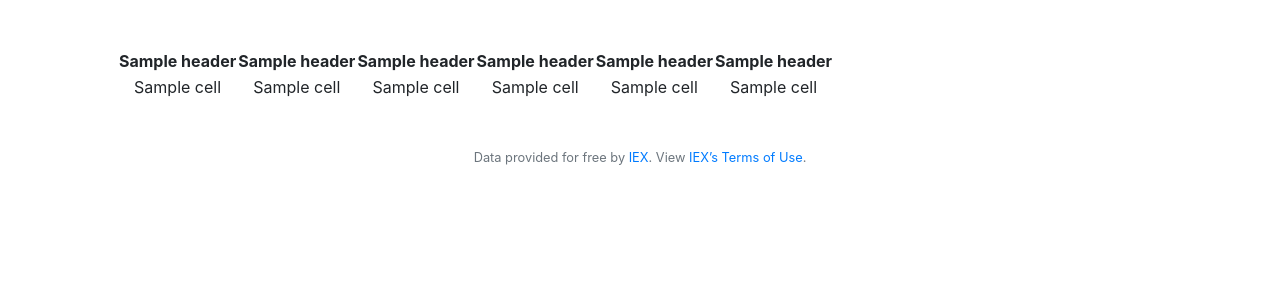
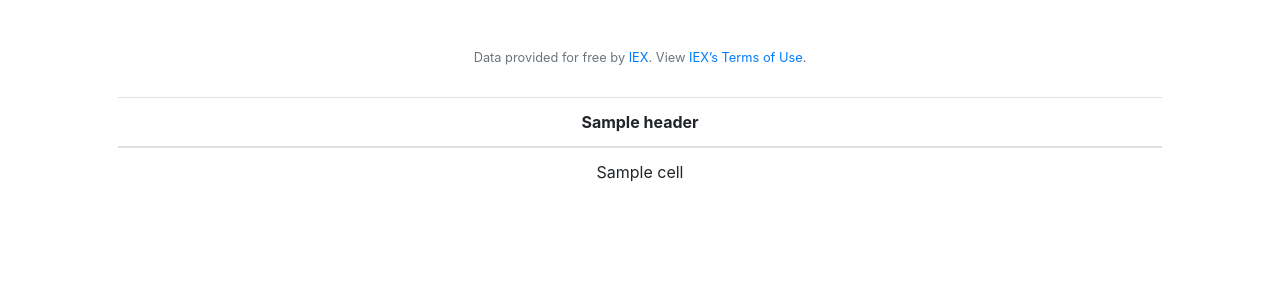
Before and after one commit to Arhum2/CS50_Finance, a Flask app: template templates/index.html in a window 1280 px wide. Shown: the part 76-376 px from the top of the page. Run offline with Flask 2, Linux system fonts and the light colour scheme; the template is opened without the code that fills it: most values are stand-ins (such as "Sample title", 1, 10 or a date in 2020); some libraries are stand-ins or nearby versions.

Commit message:
Fixed index page table issues

```diff
--- a/app.py
+++ b/app.py
@@ -49,12 +49,11 @@ def index():
 
     #stocks the user owns
     user = session['user_id']
-
     symbol = db.execute('SELECT symbol FROM buy WHERE username = ?', user)[0]['symbol']
     result = lookup(symbol)
     name = result['name']
     price = db.execute('SELECT price FROM buy WHERE username = ?', user)[0]['price']
-    time = db.execute('SELECT time FROM buy')
+    time = db.execute('SELECT time FROM buy')[0]['time']
     #number of shares owned
     shares = db.execute('SELECT shares FROM buy WHERE username = ?', user)[0]['shares']
     #current price of each stock
--- a/templates/index.html
+++ b/templates/index.html
@@ -5,30 +5,22 @@
 {% endblock %}
 
 {% block main %}
-    <table>
+    <table style='margin-top: 30px' class="table">
         <thead>
             <tr>
             {% for header in headings %}
                 <th>{{ header }}</th>
-                <th>{{ header }}</th>
-                <th>{{ header }}</th>
-                <th>{{ header }}</th>
-                <th>{{ header }}</th>
-                <th>{{ header }}</th>
             {% endfor %}
             </tr>
+        {% for shares in shares %}
             {% for row in data %}
-        </thead>
-        <tr>
-            {% for cell in row %}
-            <td>{{ cell }}</td>
-            <td>{{ cell }}</td>
-            <td>{{ cell }}</td>
-            <td>{{ cell }}</td>
-            <td>{{ cell }}</td>
-            <td>{{ cell }}</td>
+                <tbody>
+                    <tr>
+                        {% for cell in row %}
+                            <td>{{ cell }}</td>
+                        {% endfor %}
+                    </tr>
+                </tbody>
             {% endfor %}
-        </tr>
         {% endfor %}
-    </table>
 {% endblock %}
```
Also changed, not shown: finance.db, git test.md (added).
